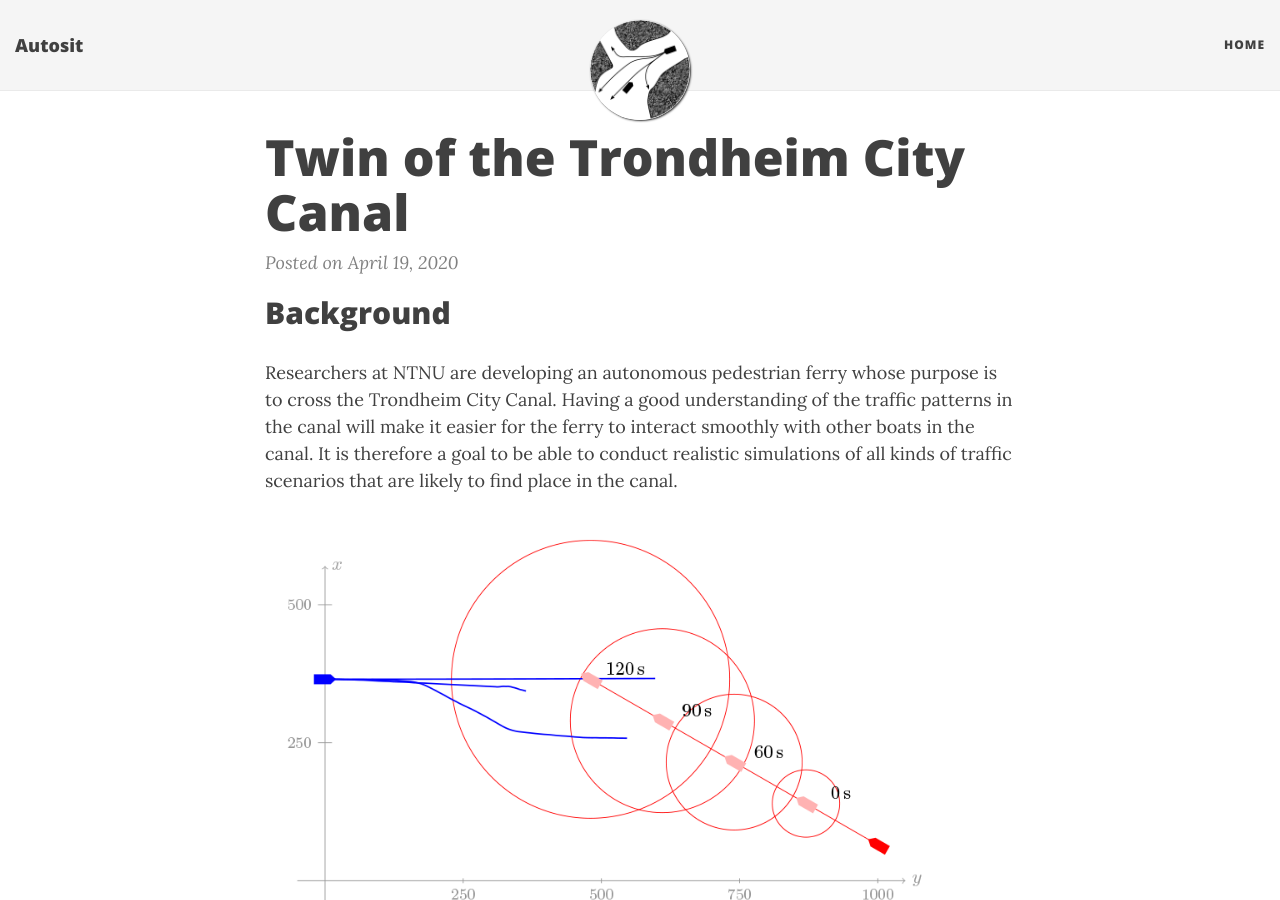
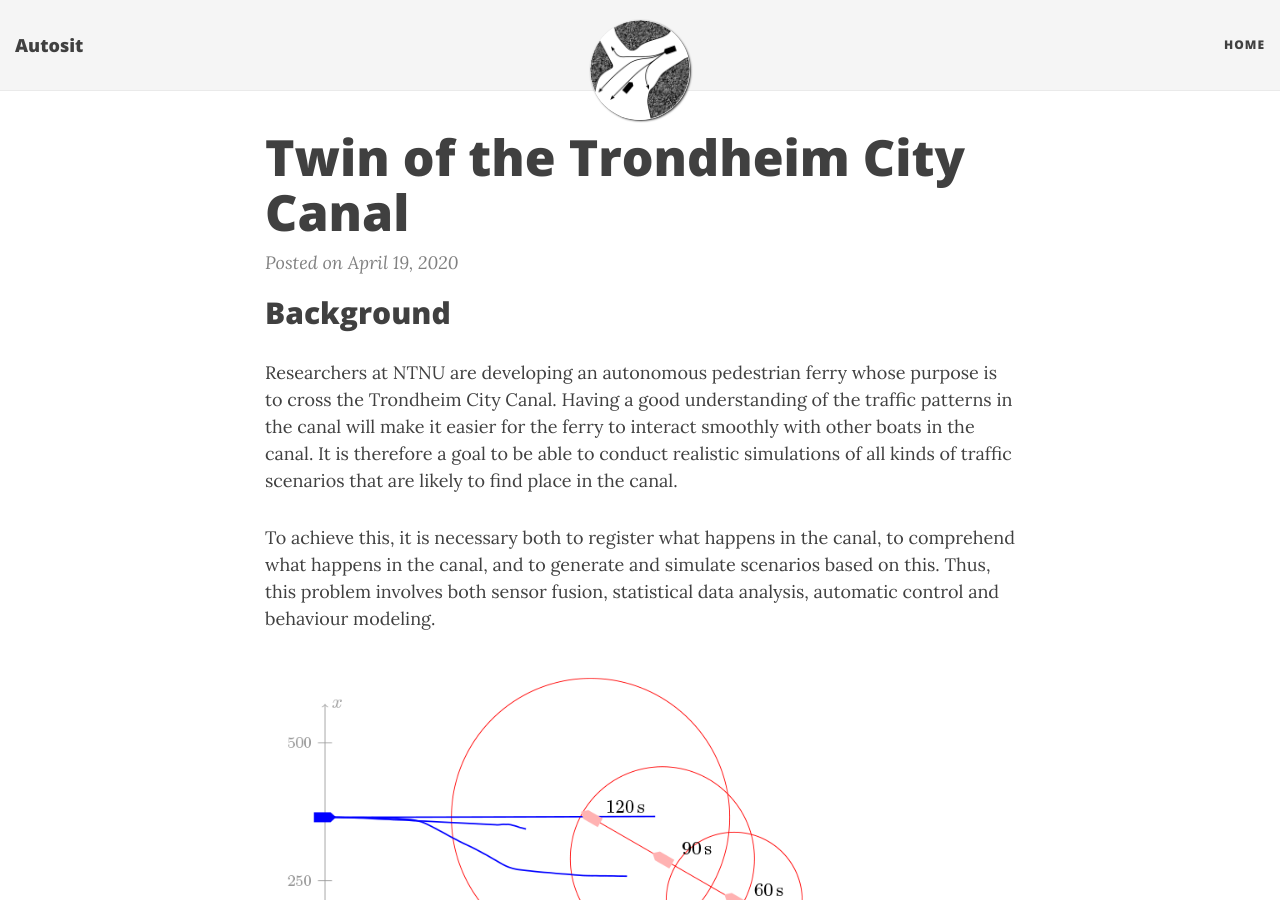
Before and after one commit to autosit/autosit.github.io, a Jekyll site: the page built from _posts/2020-04-19-ltp_canal.md, in a window 1280 px wide and 900 px high. Built offline with Jekyll 4.4.1, drawn with Linux system fonts in a browser that asks for light colours; nearby versions of some CDN libraries.

Commit message:
updated twin of the canal

```diff
--- a/_posts/2020-04-19-ltp_canal.md
+++ b/_posts/2020-04-19-ltp_canal.md
@@ -8,6 +8,10 @@ category: LTP
 Researchers at NTNU are developing an autonomous pedestrian ferry whose purpose is to cross the Trondheim City Canal.
 Having a good understanding of the traffic patterns in the canal will make it easier for the ferry to interact smoothly with other boats in the canal.
 It is therefore a goal to be able to conduct realistic simulations of all kinds of traffic scenarios that are likely to find place in the canal.
+
+To achieve this, it is necessary both to register what happens in the canal, to comprehend what happens in the canal, and to generate and simulate  scenarios based on this. Thus, this problem involves both sensor fusion, statistical data analysis, automatic control and behaviour modeling.
+
+
 
 
 
```
